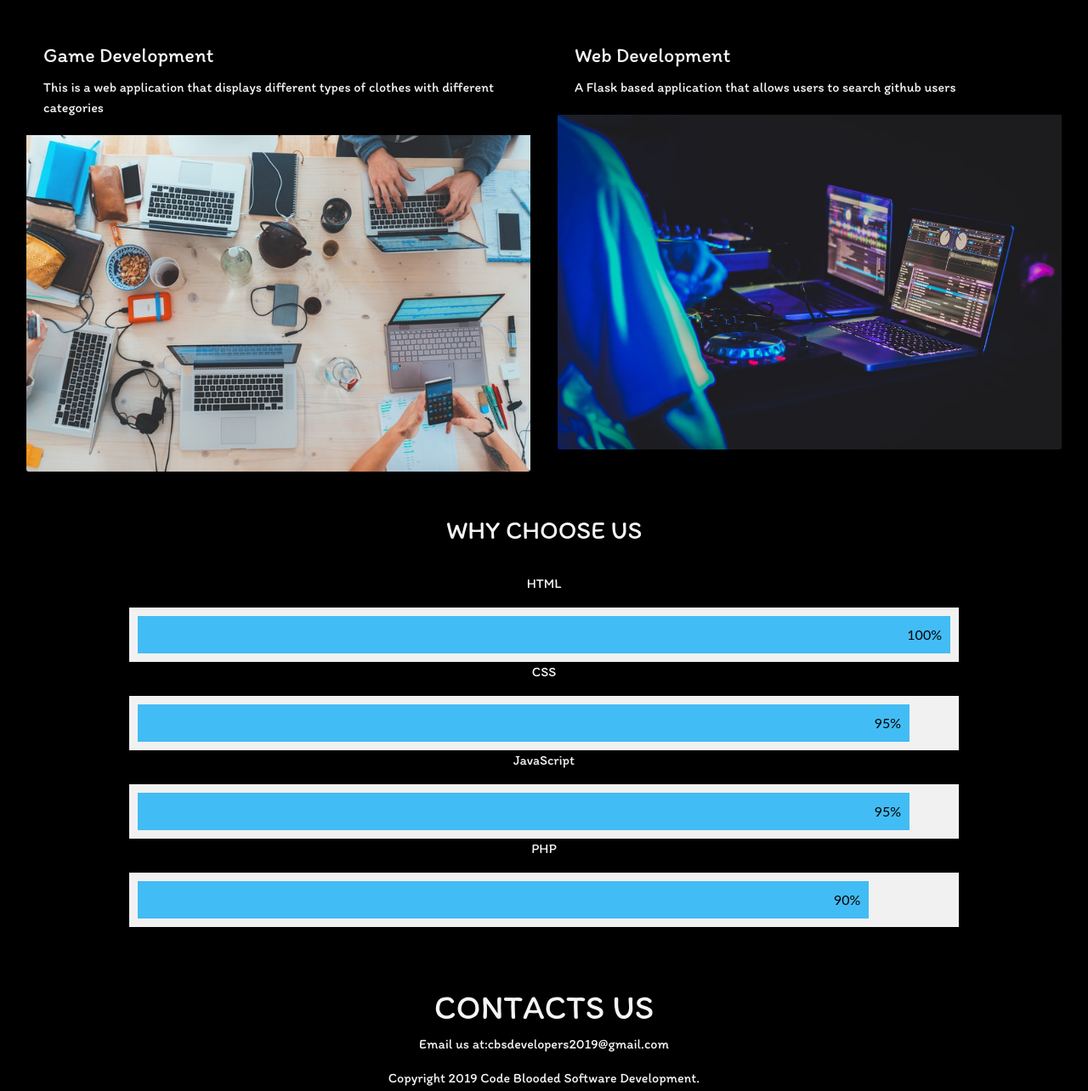
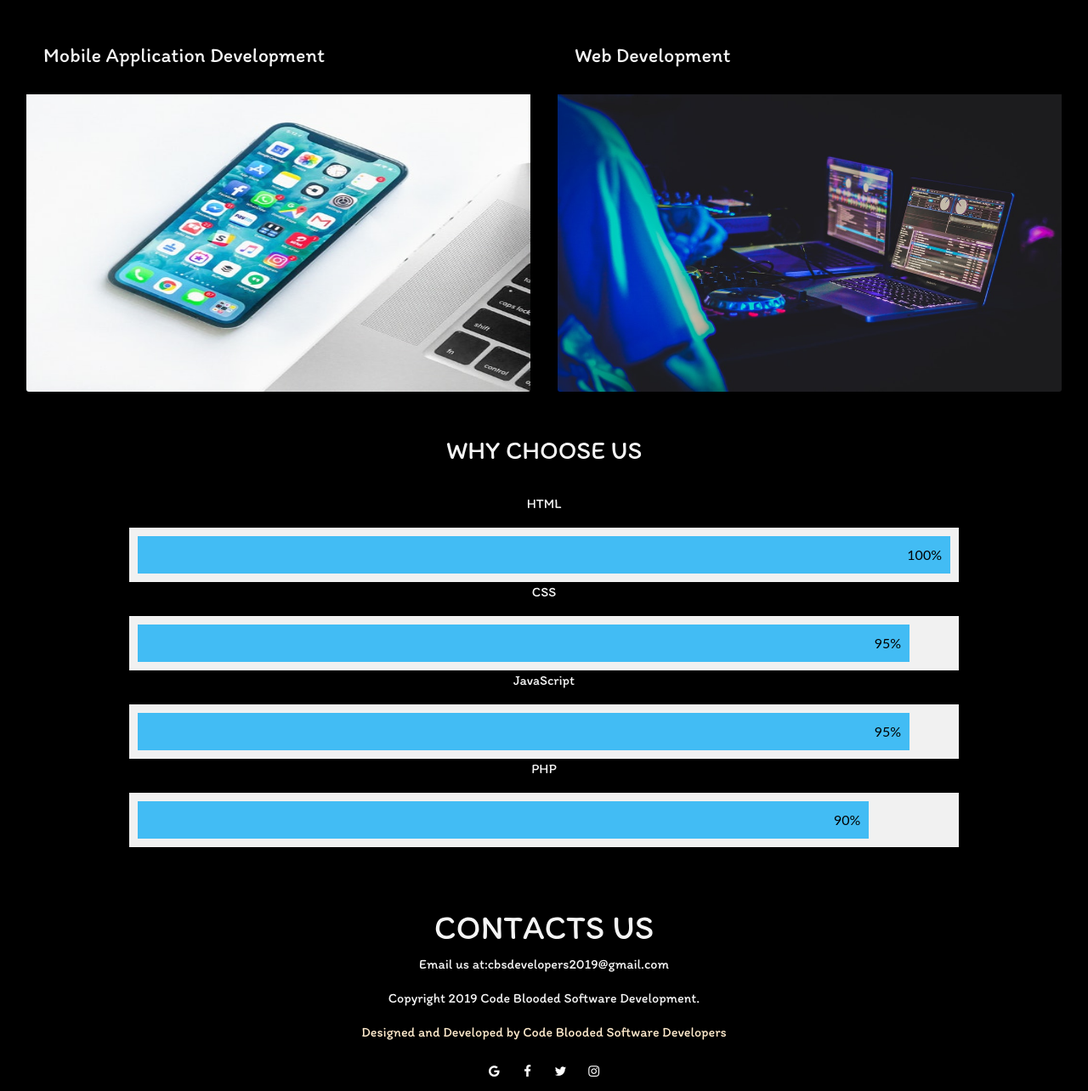
Before and after one commit to HannahChege/CBS, a plain HTML site: page index.html in a window 1280 px wide. Shown: the part 1299-2583 px from the top of the page at 85% size. Drawn offline with nearby package versions, Linux system fonts and the light colour scheme; some icons are missing; a web font is replaced by a local one.

Commit message:
Added images and changed cols

```diff
--- a/index.html
+++ b/index.html
@@ -1,10 +1,15 @@
 <title>CBS DEVELOPERS</title>
 <meta name="viewport" content="width=device-width,initial-scale=1.0">
+<meta charset="utf-8">
+  <meta name="viewport" content="width=device-width, initial-scale=1.0">
+  <meta http-equiv="X-UA-Compatible" content="ie=edge">
 <!-- LINKS -->
             <link rel="stylesheet" href="js/scripts.js">
             <link rel="stylesheet" href="https://stackpath.bootstrapcdn.com/bootstrap/4.1.3/css/bootstrap.min.css" integrity="sha384-MCw98/SFnGE8fJT3GXwEOngsV7Zt27NXFoaoApmYm81iuXoPkFOJwJ8ERdknLPMO"
               crossorigin="anonymous">
+              <link rel="shortcut icon" href="img/code4.jpg" type="image/x-icon">
             <link href="https://fonts.googleapis.com/css?family=Itim|Patrick+Hand|Patua+One|Boogaloo|Pacifico" rel="stylesheet">
+            <link rel="stylesheet" href="https://cdnjs.cloudflare.com/ajax/libs/font-awesome/4.7.0/css/font-awesome.min.css">
             <link href="https://stackpath.bootstrapcdn.com/bootstrap/4.3.1/css/bootstrap.min.css" rel="stylesheet" integrity="sha384-ggOyR0iXCbMQv3Xipma34MD+dH/1fQ784/j6cY/iJTQUOhcWr7x9JvoRxT2MZw1T" crossorigin="anonymous">
             <link rel="stylesheet" href="https://cdnjs.cloudflare.com/ajax/libs/font-awesome/4.7.0/css/font-awesome.min.css">
             <script src="https://stackpath.bootstrapcdn.com/bootstrap/4.1.3/js/bootstrap.min.js" integrity="sha384-ChfqqxuZUCnJSK3+MXmPNIyE6ZbWh2IMqE241rYiqJxyMiZ6OW/JmZQ5stwEULTy"
@@ -21,7 +26,6 @@
           <!-- <p style="font-family:'Patrick Hand', cursive;font-size: 30px;font-size-adjust: inherit; color:lemonchiffon">Code Blooded </p>
           <p style="font-family:'Patrick Hand', cursive;font-size: 30px;font-size-adjust: inherit;color: lemonchiffon">Software Developers </p> -->
                 <a href="#contact" style="float:right;font-family: 'Patrick Hand', cursive;">CONTACTS US</a>
-                <a href="#project" style="float:right;font-family: 'Patrick Hand', cursive;">PROJECTS</a>
                 <a href="#us" style="float:right;font-family: 'Patrick Hand', cursive;">WHY CHOOSE US</a>
                 <a href="#services" style="float:right;font-family: 'Patrick Hand', cursive;">OUR SERVICES</a>
                 <a href="#aboutus" style="float:right;font-family: 'Patrick Hand', cursive;">ABOUT US</a>
@@ -46,10 +50,10 @@
             </div>
             <div class="col-xs-12 col-sm-12 col-md-6 col-lg-6" height="100" width="">
                 <div class="imagee" >
-                  <img src="img/phone1.jpg" height="250px" width="630px" >
+                  <img src="img/mobile4.jpeg" height="250px" width="630px" >
                 </div>
                 <div class="imagee" >
-                  <img src="img/phone2.jpg"  height="250px" width="630px">
+                  <img src="img/mobile3.jpeg"  height="250px" width="630px">
 
                 </div>
             </div>
@@ -62,7 +66,7 @@
   <h1 style="text-align:center;color: whitesmoke;padding-bottom: 30px;font-family: 'Itim', cursive">ABOUT US</h1>
   <div class="row row1">
       <div id="fastfood" class="col-xs-12 col-sm-12 col-md-6 col-lg-6 ">
-          <img src="img/Photo_1555138150460.jpg" height="500px;" width="600px;">
+          <img src="img/Photo_1555138150460.jpg" height="500px;" width="600px; " class="img-responsive">
         </div>
         <div class="col-xs-12 col-sm-12 col-md-6 col-lg-6 ">
             <p style="font-family: 'Patrick Hand', cursive;;font-size: 20px;color: whitesmoke">
@@ -92,12 +96,12 @@
     <div class="col-xs-12 col-sm-12 col-md-6 col-lg-6" style="margin: px">
       <div class="card" style="background-color: black;">
         <div class="card-body">
-          <h4 class="card-title" style="font-family: 'Itim', cursive;color:whitesmoke;" >Game Development</h4>
-          <p class="card-text" style="color:whitesmoke;font-family: 'Itim', cursive">This is a web application that displays different types of clothes with different
-            categories</p>
+          <h4 class="card-title" style="font-family: 'Itim', cursive;color:whitesmoke;" >Mobile Application Development</h4>
+          <p class="card-text" style="color:whitesmoke;font-family: 'Itim', cursive">
+            </p>
         </div>
-        <img class="card-img-bottom" src="img/photo6.jpeg" alt="Card image"
-          style="width:100%">
+        <img class="card-img-bottom" src="img/mobile1.jpeg" alt="Card image"
+          style="width:100%" height="350px">
 
       </div>
     </div>
@@ -105,10 +109,10 @@
       <div class="card" style="background-color: black;">
         <div class="card-body">
           <h4 class="card-title" style="font-family: 'Itim', cursive;color: whitesmoke;">Web Development</h4>
-          <p class="card-text" style="color:whitesmoke;font-family: 'Itim', cursive">A Flask based application that allows users to search github users</p>
+          <p class="card-text" style="color:whitesmoke;font-family: 'Itim', cursive"></p>
         </div>
         <img class="card-img-bottom" src="img/tech4.jpeg" alt="Card image"
-          style="width:100%">
+          style="width:100%" height="350px">
 
       </div>
     </div>
@@ -145,6 +149,7 @@
 <!--
  COINTAINER SECTION 5 -->
  <div class="footer" style="background-color:black">
+  <center>
   <h1 style="font-family: 'Itim', cursive;text-align: center;color:whitesmoke;">CONTACTS US</h1>
   <p style="font-family: 'Itim', cursive;color: whitesmoke;text-align: center;"> Email us <span class="glyphicon glyphicon-envelope" style="color:whitesmoke;"></span> at:cbsdevelopers2019@gmail.com</p>
   <p style="font-family: 'Itim', cursive; color: whitesmoke;text-align: center">Copyright 2019 Code Blooded Software Development.</p> <p style="font-family: 'Itim', cursive;color:blanchedalmond;text-align: center;">Designed and Developed by Code Blooded Software Developers</p>
@@ -152,6 +157,7 @@
   <a href="https://www.facebook.com/CBS-Developers-654780058277401/" target="__blank" class="fa fa-facebook" style="float:center"></a>
     <a href="https://twitter.com/DevelopersCbs" class="fa fa-twitter" style="float:center" ></a>
     <a href="https://www.instagram.com/" target="__blank" class="fa fa-instagram" style="float:center"></a>
+  </center>
   </div>
  <!-- END OF COINTAINER SECTION 5  -->
 
@@ -245,22 +251,22 @@ body, html {
 
 /* Facebook */
 .fa-facebook {
-  background: #3B5998;
+  background: black;
   color: white;
 }
 
 /* Twitter */
 .fa-twitter {
-  background: #55ACEE;
+  background:black;
   color: white;
 }
 
 .fa-instagram {
-  background: #125688;
+  background:black;
   color: white;
 }
 .fa-google {
-  background: #dd4b39;
+  background: black;
   color: white;
 }
 /* Add a black background color to the top navigation */
```
Also changed, not shown: img/mobile1.jpeg (added), img/mobile3.jpeg (added), img/mobile4.jpeg (added).
